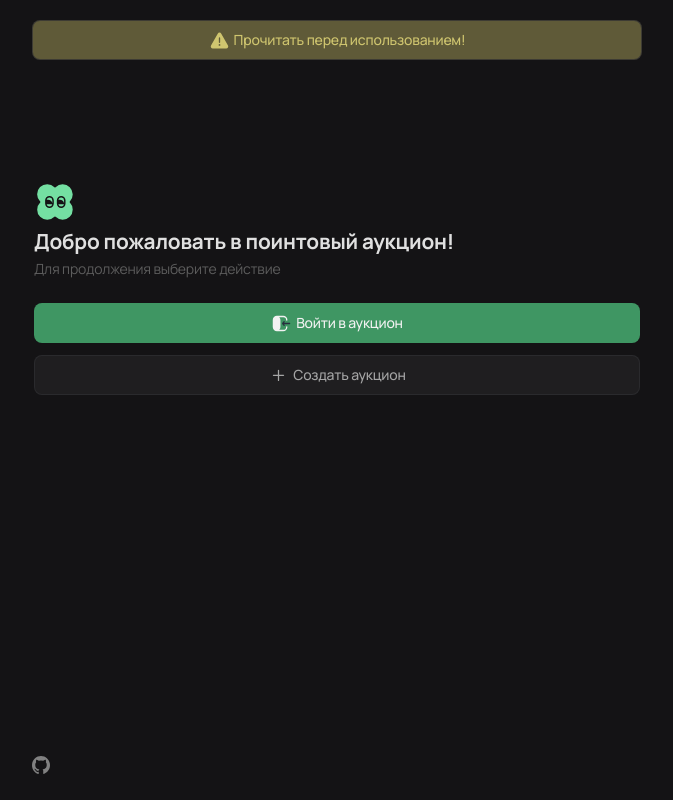
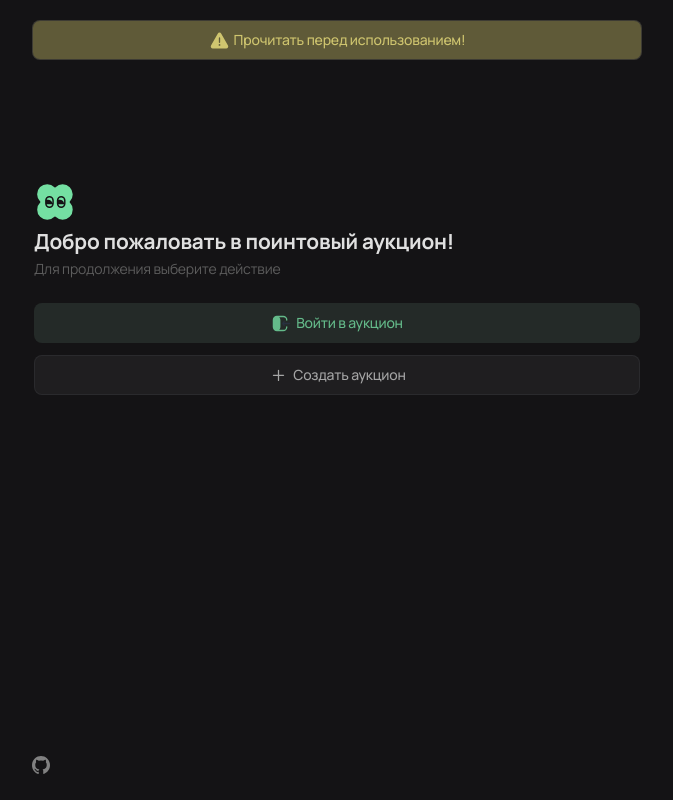
Before and after one commit to novsource/klewik-mono, a React (Vite) app in the folder apps/streamers-dashboard/: page / in a window 1280 px wide. Shown: the whole page, without its empty margins (303-976 px from the left). Built offline with nearby package versions, Linux system fonts and the light colour scheme; no server answers; a web font is replaced by a local one; what axios-rate-limit would draw is missing.

Commit message:
restyle: small colors changes

```diff
--- a/apps/streamers-dashboard/src/app/styles/index.css
+++ b/apps/streamers-dashboard/src/app/styles/index.css
@@ -10,6 +10,7 @@
   --color-white: #f2f2f2;
 
   --color-green: #3f9663;
+  --color-green-light: #2c3b33;
   --color-green-accent: #74dfa2;
 
   --color-black: #000;
--- a/apps/streamers-dashboard/src/shared/ui/button/styles/button-variants.ts
+++ b/apps/streamers-dashboard/src/shared/ui/button/styles/button-variants.ts
@@ -44,7 +44,8 @@ export const buttonVariants = cva<ButtonVariants>(
       variant: {
         default:
           'bg-dark text-gray-accent border-1 border-dark-accent/70 hover:border-gray/55 hover:bg-dark-accent/50 hover:text-white',
-        action: 'bg-green text-white hover:bg-green/80',
+        action:
+          'bg-[#242A28] text-green-accent/80 hover:bg-[#2C3B33] hover:text-green-accent',
         error: 'bg-red/10 text-red hover:bg-red/15 border-1 border-red/20',
         outline:
           'bg-dark border-1 border-dark-accent hover:border-gray text-gray-accent hover:bg-dark/80 hover:text-white/80',
```
